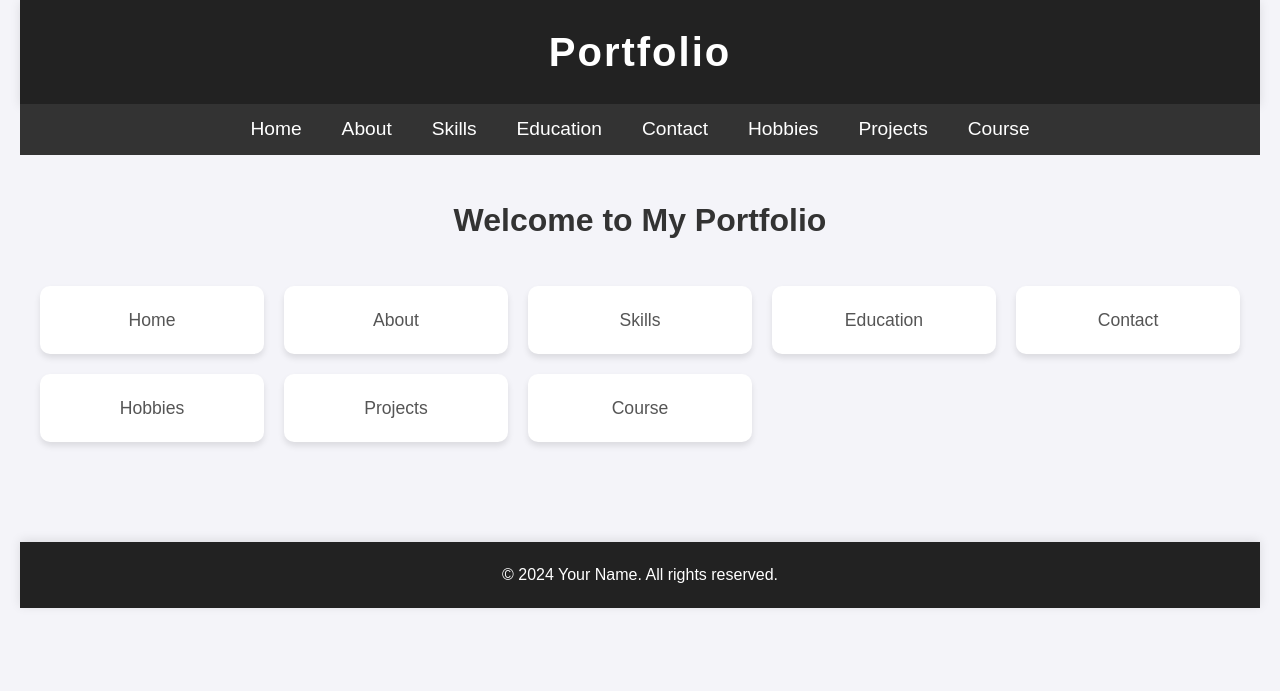
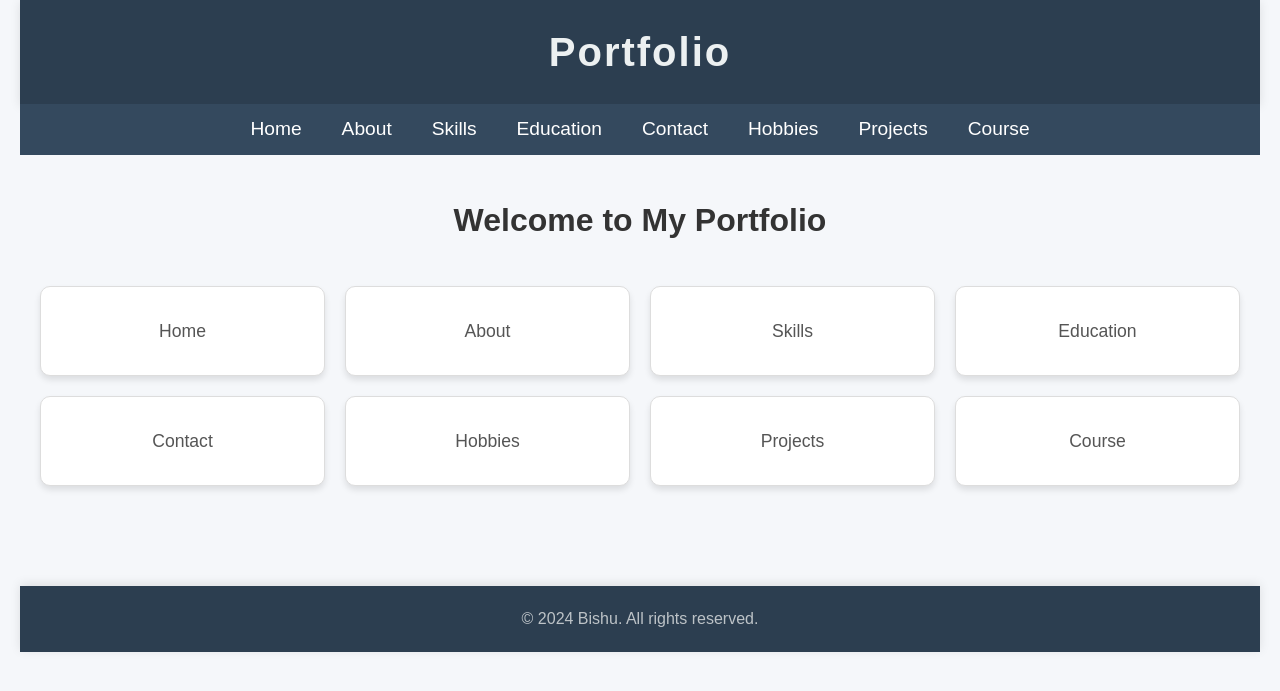
Before and after one commit to Bishuthapa/Super, a PHP site: page / in a window 1280 px wide. Shown: the top 691 px of the page. Run offline with PHP 8.4, Linux system fonts and the light colour scheme.

Commit message:
modified the syle.css file

```diff
--- a/index.html
+++ b/index.html
@@ -43,7 +43,7 @@
     </main>
 
     <footer>
-        <p>&copy; 2024 Your Name. All rights reserved.</p>
+        <p>&copy; 2024 Bishu. All rights reserved.</p>
     </footer>
 
     <script src="script.js"></script>
--- a/style.css
+++ b/style.css
@@ -7,7 +7,7 @@
 
 body {
     font-family: 'Poppins', sans-serif;
-    background-color: #f4f4f9;
+    background-color: #f5f7fa; /* Light neutral background */
     color: #333;
     line-height: 1.6;
     padding: 0 20px;
@@ -17,7 +17,7 @@ body {
 header {
     text-align: center;
     padding: 20px 0;
-    background-color: #222;
+    background-color: #2c3e50; /* Dark professional blue/gray */
     color: white;
     box-shadow: 0 2px 10px rgba(0, 0, 0, 0.1);
 }
@@ -25,13 +25,14 @@ header {
 header h1 {
     font-size: 2.5rem;
     letter-spacing: 2px;
+    color: #ecf0f1; /* Light gray */
 }
 
 /* Navbar Styles */
 .navbar {
     display: flex;
     justify-content: center;
-    background-color: #333;
+    background-color: #34495e; /* Slightly lighter than header */
     padding: 10px 0;
 }
 
@@ -60,7 +61,7 @@ header h1 {
     height: 2px;
     bottom: 0;
     left: 0;
-    background-color: #ff4c60;
+    background-color: #3498db; /* Subtle professional blue for hover */
     transition: all 0.3s ease;
 }
 
@@ -69,7 +70,7 @@ header h1 {
 }
 
 .navbar ul li a:hover {
-    color: #ff4c60;
+    color: #3498db;
 }
 
 /* Main Content Styles */
@@ -87,39 +88,40 @@ main h2 {
 /* Card Layout for Sections */
 .container {
     display: grid;
-    grid-template-columns: repeat(auto-fit, minmax(200px, 1fr));
+    grid-template-columns: repeat(auto-fit, minmax(250px, 1fr));
     gap: 20px;
     margin: 0 auto;
     padding: 20px;
 }
 
 .container div {
-    background-color: white;
+    background-color: #ffffff;
     border-radius: 10px;
     box-shadow: 0 4px 6px rgba(0, 0, 0, 0.1);
-    padding: 20px;
+    padding: 30px;
     transition: transform 0.3s ease, box-shadow 0.3s ease;
     cursor: pointer;
     text-align: center;
     font-size: 1.1rem;
     color: #555;
+    border: 1px solid #ddd;
 }
 
 .container div:hover {
-    transform: translateY(-10px);
-    box-shadow: 0 8px 16px rgba(0, 0, 0, 0.2);
-    background-color: #f7f7f7;
+    transform: translateY(-5px);
+    box-shadow: 0 8px 16px rgba(0, 0, 0, 0.15);
+    background-color: #ecf0f1; /* Subtle light color on hover */
 }
 
 .container div:hover h3 {
-    color: #ff4c60;
+    color: #2980b9; /* Professional blue hover text */
 }
 
 /* Footer Styles */
 footer {
     text-align: center;
     padding: 20px;
-    background-color: #222;
+    background-color: #2c3e50;
     color: white;
     margin-top: 40px;
     box-shadow: 0 -2px 10px rgba(0, 0, 0, 0.1);
@@ -127,6 +129,7 @@ footer {
 
 footer p {
     font-size: 1rem;
+    color: #bdc3c7; /* Light gray text */
 }
 
 /* Media Queries for Responsiveness */
@@ -144,6 +147,6 @@ footer p {
     }
 
     .container {
-        grid-template-columns: repeat(auto-fit, minmax(150px, 1fr));
+        grid-template-columns: repeat(auto-fit, minmax(200px, 1fr));
     }
 }
```
